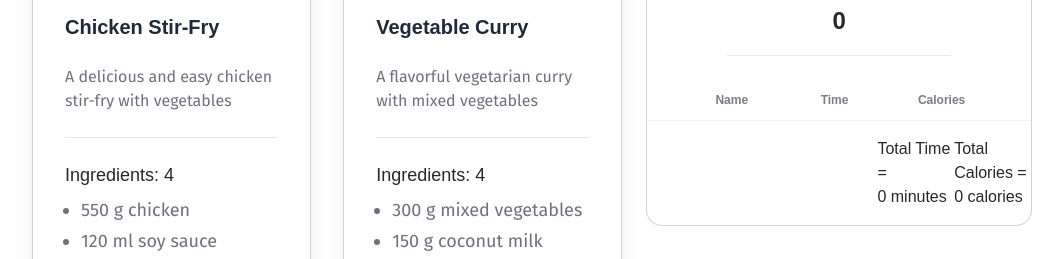
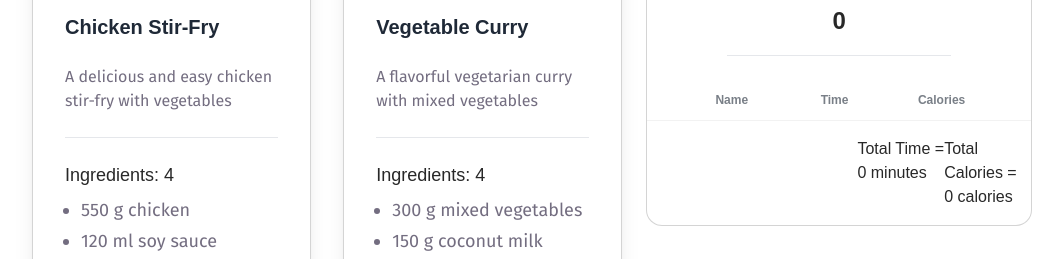
Before and after one commit to Fahim-Prodhan/chef-corner, a React (Vite) app: page / in a window 1280 px wide. Shown: the part 1340-1599 px from the top of the page, without its empty margins (108-1171 px from the left). Built offline with nearby package versions, Linux system fonts and the light colour scheme.

Commit message:
Some Correction in css

```diff
--- a/src/App.jsx
+++ b/src/App.jsx
@@ -46,12 +46,12 @@ const [totalCalories, setTotalCalories] = useState(0)
         <h1 className='pt-24 text-center text-[#150B2B] text-[40px] font-semibold'>Our Recipes</h1>
         <p className='pb-12 px-6 lg:px-[185px] text-center text-[#150b2b99]'>Explore our curated collection of diverse dishes, from appetizers to desserts, and unlock the secrets to creating delicious meals that will impress every palate.</p>
       </div>
-      <div className='grid grid-cols-1 lg:grid-cols-5 gap-6'>
+      <div className='grid grid-cols-1 lg:grid-cols-5 gap-0 lg:gap-6'>
         <div className='col-span-3'>
           <RecipeCards handleWantToCook={handleWantToCook}></RecipeCards>
           <ToastContainer/>
         </div>
-        <div className='col-span-2'>
+        <div className='col-span-2 mt-4 lg:mt-0'>
           <RecipeTables recipes={recipes} handleCurrentCooking={handleCurrentCooking} currentRecipes={currentRecipes} totalTime={totalTime} totalCalories={totalCalories}></RecipeTables>
         </div>
       </div>
--- a/src/components/recipe-tables/RecipeTables.jsx
+++ b/src/components/recipe-tables/RecipeTables.jsx
@@ -66,7 +66,7 @@ function RecipeTables({ recipes,handleCurrentCooking,currentRecipes,totalTime,to
                     </tbody>
                 </table>
             </div>
-            <div className='grid justify-end grid-cols-2 pl-6 lg:pl-[230px] my-4'>
+            <div className='grid justify-end grid-cols-2 pl-6 lg:pl-[210px] my-4'>
                 <h1 className='font-medium text-[#282828]'>Total Time = <br />{totalTime} minutes</h1>
                 <h1 className='font-medium text-[#282828]'>Total Calories = <br />{totalCalories} calories</h1>
 
```
